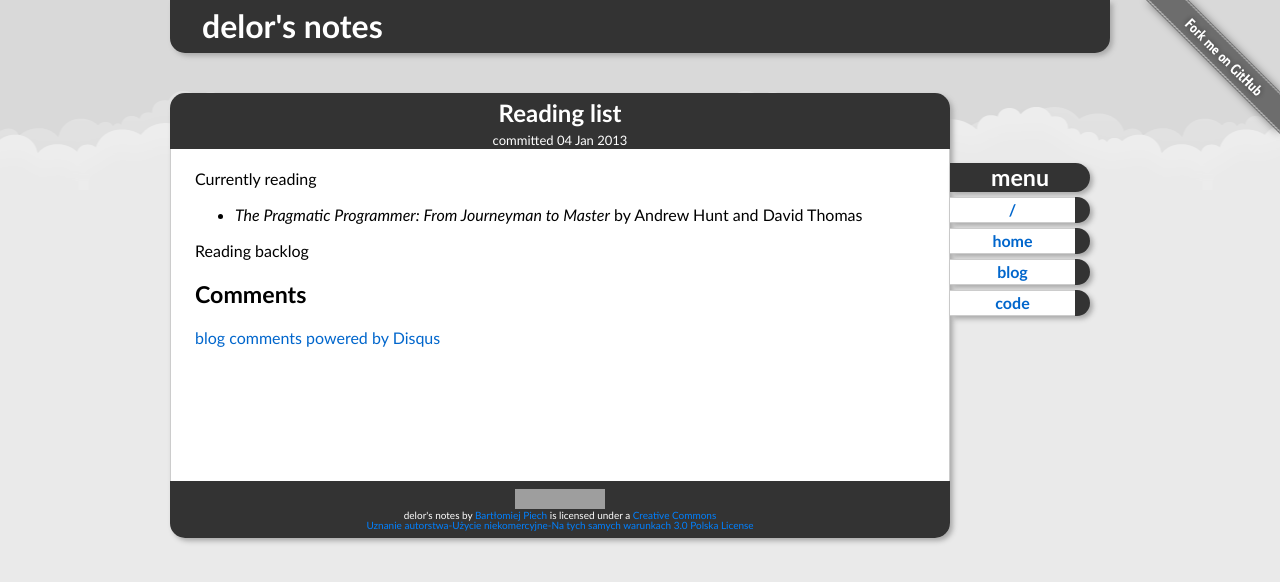
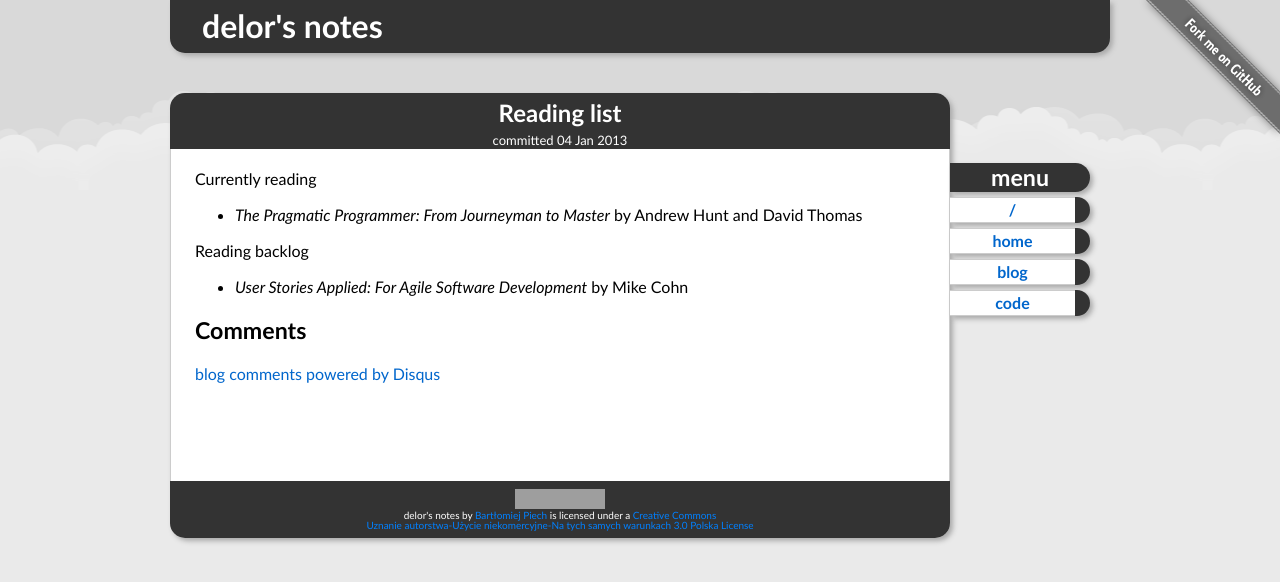
Before and after one commit to delor/delor.github.com, a Jekyll site: the page built from _posts/2013-01-04-reading-list.markdown, in a window 1280 px wide. Shown: the top 582 px of the page. Built offline with Jekyll 4.4.1, drawn with Linux system fonts in a browser that asks for light colours; Markdown is read by kramdown in place of the engine named in the settings; comment, search, counter and statistics services are not loaded; grey boxes are pictures that could not be loaded.

Commit message:
Update _posts/2013-01-04-reading-list.markdown

```diff
--- a/_posts/2013-01-04-reading-list.markdown
+++ b/_posts/2013-01-04-reading-list.markdown
@@ -7,3 +7,5 @@ Currently reading
 * _The Pragmatic Programmer: From Journeyman to Master_ by Andrew Hunt and David Thomas
 
 Reading backlog
+
+* _User Stories Applied: For Agile Software Development_ by Mike Cohn
```
